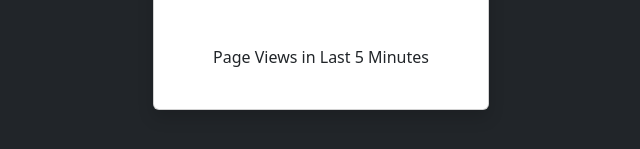
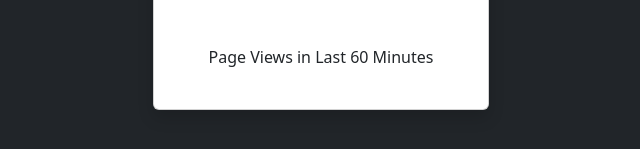
Before and after one commit to skfeat/real, a plain HTML site: page index.html in a window 1280 px wide. Shown: the part 427-576 px from the top of the page, 319-959 px from the left. Drawn offline with nearby package versions, Linux system fonts and the light colour scheme; no server answers.

Commit message:
Update index.html

```diff
--- a/index.html
+++ b/index.html
@@ -25,7 +25,7 @@
       <div class="card p-2 shadow rounded" style="border-radius: 50px;">
         <div class="card-body rounded" style="border-radius: 40px;">
           <h1 style="font-weight: bold;">Real Time <img class="blinking-img" src="https://static.vecteezy.com/system/resources/thumbnails/016/017/082/small/live-live-transparent-live-icon-free-png.png" width="80px"></h1>
-          <center><h1 style="font-weight: bold; color: blue; font-size: 3.5rem;" class="mt-2 mb-5" id="views">...</h1><p>Page Views in Last 5 Minutes</p></center>
+          <center><h1 style="font-weight: bold; color: blue; font-size: 3.5rem;" class="mt-2 mb-5" id="views">...</h1><p>Page Views in Last 60 Minutes</p></center>
         </div>
       </div>
     </div>
```
